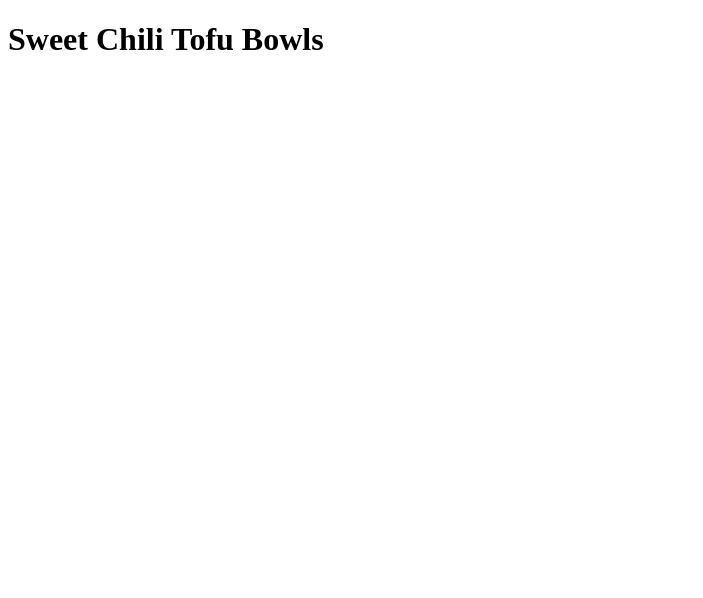
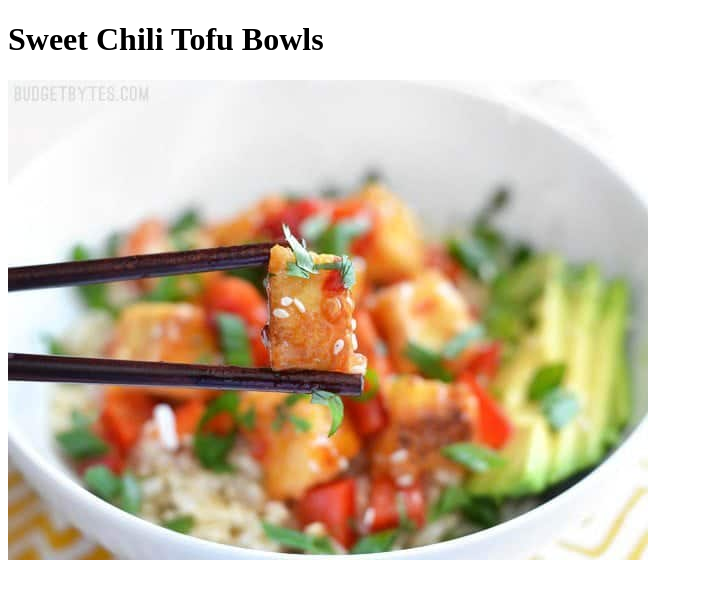
Before and after one commit to emlovestrees/odin-recipes, a plain HTML site: page recipes/tofu-bowls.html in a window 1280 px wide. Shown: the whole page, without its empty margins (0-703 px from the left). Drawn offline with Linux system fonts and the light colour scheme.

Commit message:
Add picture to tofu.bowls

```diff
--- a/recipes/tofu-bowls.html
+++ b/recipes/tofu-bowls.html
@@ -6,5 +6,6 @@
     </head>
     <body>
         <h1>Sweet Chili Tofu Bowls</h1>
+        <img src="../images/Sweet-Chili-Tofu-Bowls-chopsticks.jpg" alt="A piece of tofu between two chopsticks hovering over a bowl of tofu, avocado, and rice.">
     </body>
 </html>
```
